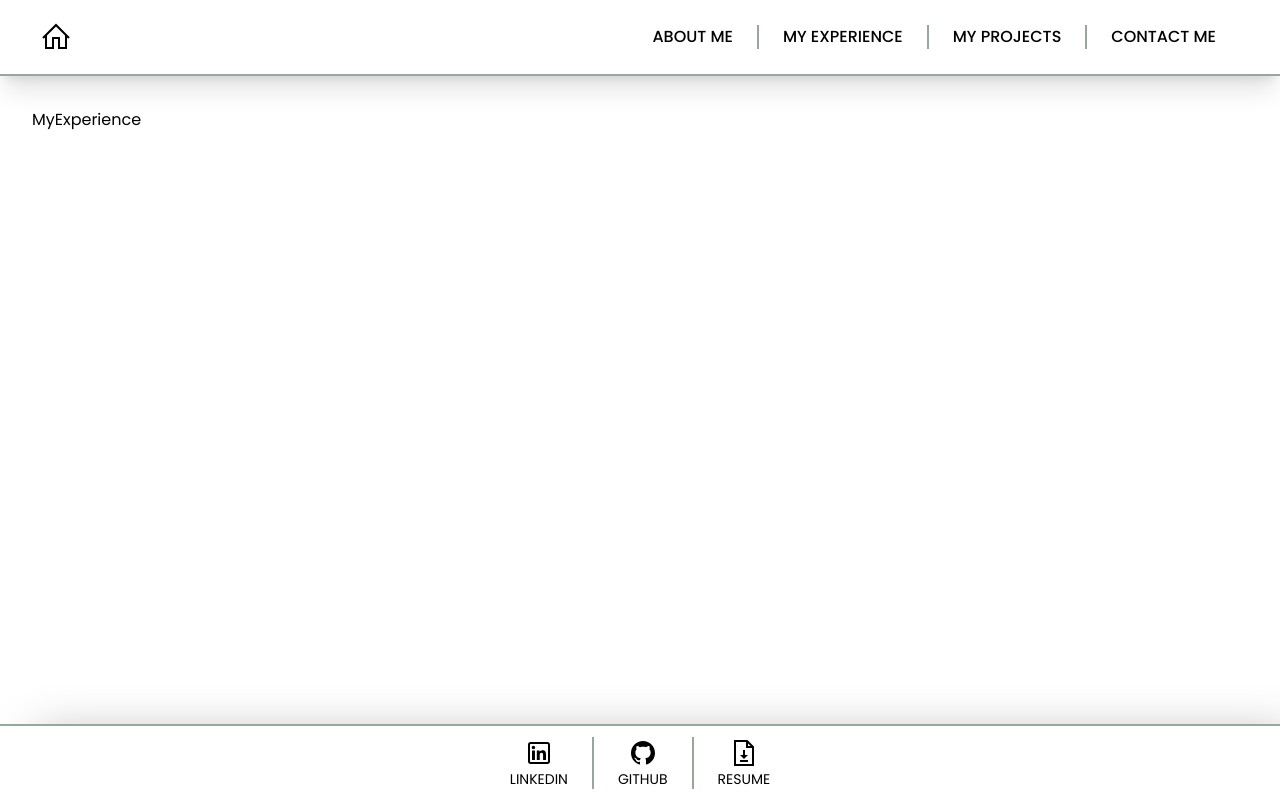
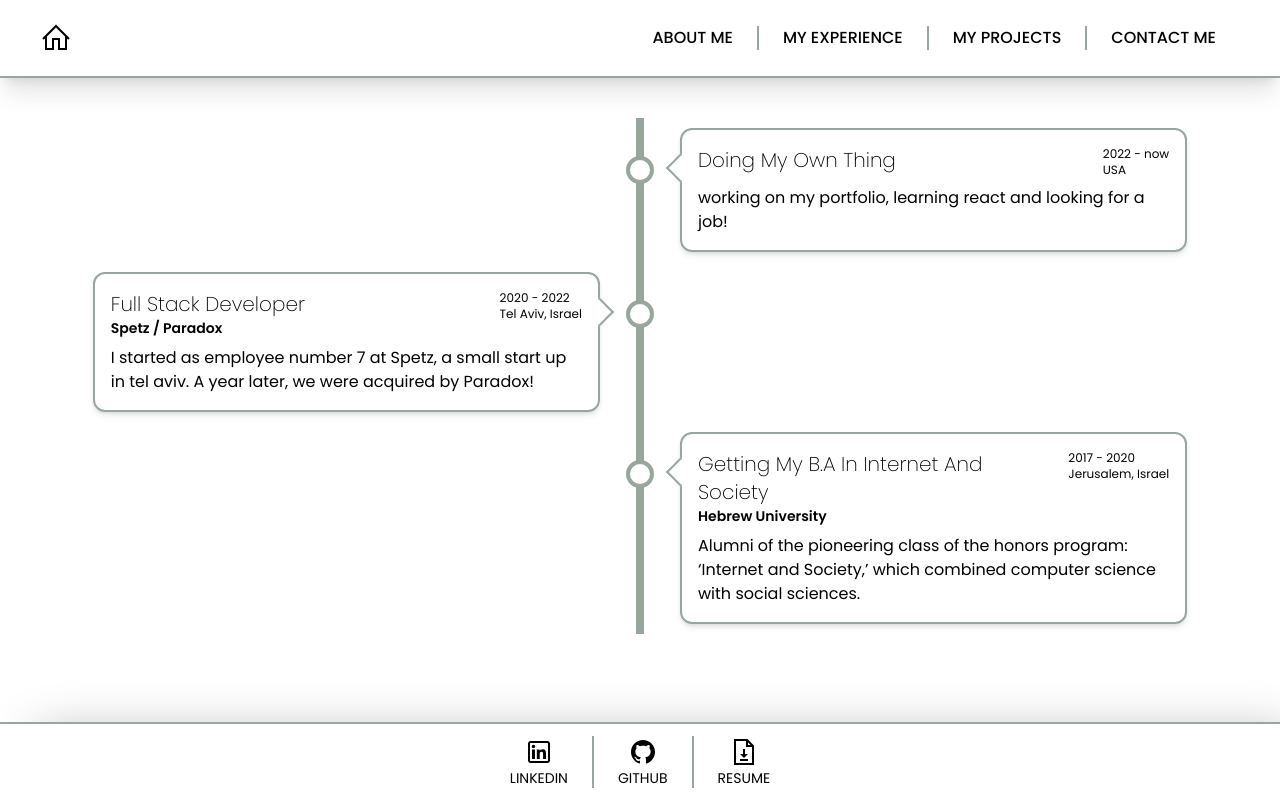
Before and after one commit to Michalgordon/mikeys-portfolio, a React (Vite) app: page /experience in a window 1280 px wide. Built offline with nearby package versions, Linux system fonts and the light colour scheme.

Commit message:
base timeline component

```diff
--- a/src/App.jsx
+++ b/src/App.jsx
@@ -6,7 +6,7 @@ function App() {
   return (
     <div className="w-full font-poppins flex flex-col h-full bg-white">
       <Header></Header>
-      <div className="overflow-scroll h-full p-8">
+      <div className="overflow-auto h-full">
         <Suspense fallback={<div>loading...</div>}>
           <Outlet></Outlet>
         </Suspense>
--- /dev/null
+++ b/src/components/ExperienceCard.jsx
@@ -0,0 +1,41 @@
+import PropTypes from "prop-types";
+
+const ExperienceCard = ({
+  timeLine,
+  location,
+  company,
+  title,
+  info,
+  imgSrc,
+  className,
+}) => {
+  return (
+    <div
+      className={`flex flex-col p-4 rounded-xl text-sm shadow-md gap-2 ${className} `}
+    >
+      <div className="flex justify-between">
+        <div className="basis-2/3 capitalize">
+          <h1 className="text-xl font-thin">{title}</h1>
+          <div className="text-sm font-semibold">{company}</div>
+        </div>
+        <div className="text-xs">
+          <div>{timeLine}</div>
+          <div>{location}</div>
+        </div>
+      </div>
+      <div>
+        <div className="text-base">{info}</div>
+      </div>
+    </div>
+  );
+};
+
+ExperienceCard.propTypes = {
+  timeLine: PropTypes.string,
+  location: PropTypes.string,
+  company: PropTypes.string,
+  title: PropTypes.string,
+  info: PropTypes.string,
+  className: PropTypes.string,
+};
+export default ExperienceCard;
--- a/src/components/index.js
+++ b/src/components/index.js
@@ -2,4 +2,5 @@ import Header from "./Header"
 import Footer from "./Footer"
 import ProgressCircle from "./LevelOfExpertise";
 import Icon from "./Icon"
-export { Header, Footer, ProgressCircle, Icon}
+import ExperienceCard from "./ExperienceCard";
+export { Header, Footer, ProgressCircle, Icon, ExperienceCard}
--- a/src/index.css
+++ b/src/index.css
@@ -12,6 +12,7 @@ html, body {
   width: 100vw;
   height: 100%;
   font-family: Poppins, system-ui, Avenir, Helvetica, Arial, sans-serif;
+
 }
 *, *::before, *::after {
   box-sizing: border-box;
@@ -32,6 +33,7 @@ input::-webkit-inner-spin-button {
 }
 
 
+
 @layer components {
 input , textarea {
   @apply border-teal p-2 text-base w-full border-2 text-gray-500 rounded-md h-10 box-border outline-none
@@ -39,4 +41,61 @@ input , textarea {
 button, button[type="submit"] {
   @apply h-10 border-teal p-2 text-base border-2 rounded-md text-white bg-teal box-border uppercase
 }
+.timeline{
+  --timeline-width: 8px;
+  --arrow-correction-top: 28px;
+  --content-padding-y: 10px;
+  --content-padding-x: 40px;
+  --circle-w: 28px;
+  --circle-border: 4px;
+  --circle-right-correction: calc((var(--circle-w)/2) ) ;
+  --right-correction: calc(var(--timeline-width) + var(--circle-border));
+
+  --circle-top-correction: calc(var(--content-padding-y) + var(--arrow-correction-top));
+  @apply relative m-[0_auto]
 }
+.timeline::after {
+  @apply content-[''] absolute w-[var(--timeline-width)] bg-teal top-0 bottom-0 left-1/2 -ml-1
+}
+
+/* Container around content */
+.timeline-container {
+  @apply relative w-1/2 py-[var(--content-padding-y)] px-[var(--content-padding-x)]
+}
+
+/* The circles on the timeline */
+.timeline-container::after {
+  border-width: var(--circle-border);
+  @apply content-['']	absolute rounded-full z-10 w-[var(--circle-w)] -right-[var(--circle-right-correction)] top-[var(--circle-top-correction)] aspect-square bg-white border-teal
+}
+
+.timeline-container--left {
+  @apply left-0
+}
+
+/* Place the container to the right */
+.timeline-container--right {
+  @apply left-1/2
+}
+/* Fix the circle for containers on the right side */
+.timeline-container--right::after {
+  @apply -left-[var(--circle-right-correction)]
+
+}
+/* Add arrows to the left container (pointing right) */
+.border-arrow{
+  @apply content-[''] absolute z-10  w-5 aspect-square border-2 border-teal  rotate-45 bg-white top-[var(--arrow-correction-top)];
+
+}
+.border-arrow--left::before {
+  @apply border-arrow border-b-0 border-l-0 -right-[var(--right-correction)];
+
+}
+
+/* Add arrows to the right container (pointing left) */
+.border-arrow--right::before {
+  left: -12px;
+  @apply border-arrow border-t-0 border-r-0;
+
+}
+}
--- a/src/pages/MyExperience.jsx
+++ b/src/pages/MyExperience.jsx
@@ -1,5 +1,55 @@
+import { ExperienceCard } from "../components";
 const MyExperience = () => {
-  return <div className="flex flex-grow">MyExperience </div>;
+  const experience = [
+    {
+      timeLine: "2022 - now",
+      location: "USA",
+      title: "doing my own thing",
+      info: "working on my portfolio, learning react and looking for a job!",
+      imgSrc: "",
+    },
+    {
+      timeLine: "2020 - 2022",
+      location: "Tel Aviv, Israel",
+      company: "Spetz / Paradox",
+      title: "Full Stack developer",
+      info: "I started as employee number 7 at Spetz, a small start up in tel aviv. A year later, we were acquired by Paradox! ",
+      imgSrc: "",
+    },
+    {
+      timeLine: "2017 - 2020",
+      location: "Jerusalem, Israel",
+      company: "Hebrew University",
+      title: "Getting my B.A in Internet and Society",
+      info: "Alumni of the pioneering class of the honors program: ‘Internet and Society,’ which combined computer science with social sciences.",
+      imgSrc: "",
+    },
+  ];
+  return (
+    <div className="flex py-10 overflow-auto">
+      <div className="timeline">
+        {experience.map((experienceItem, index) => (
+          <div
+            className={`timeline-container ${
+              (index + 1) % 2 == 0
+                ? "timeline-container--left"
+                : "timeline-container--right"
+            }`}
+            key={index}
+          >
+            <ExperienceCard
+              {...experienceItem}
+              className={`relative border-2 border-teal ${
+                (index + 1) % 2 == 0
+                  ? "border-arrow--left"
+                  : "border-arrow--right"
+              }`}
+            ></ExperienceCard>
+          </div>
+        ))}
+      </div>
+    </div>
+  );
 };
 
 export default MyExperience;
```
